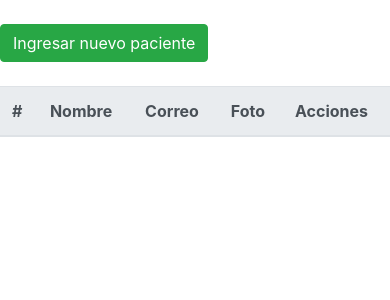
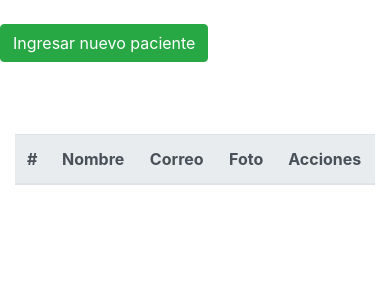
Before and after one commit to francosbenitez/backend, a Flask app: page / in a window 390 px wide. Shown: the part 56-356 px from the top of the page. Run offline with Flask 2, Linux system fonts and the light colour scheme; data that the repository does not hold is empty; some libraries are stand-ins or nearby versions.

Commit message:
add responsive table

```diff
--- a/templates/pacientes/index.html
+++ b/templates/pacientes/index.html
@@ -16,6 +16,7 @@
     <title>Gestión de Pacientes</title>
 </head>
 <body>
+    <div class="container table-responsive py-5">
         <table class="table table-light">
             <thead class="thead-light">
                 <tr>
@@ -43,6 +44,7 @@
                 {% endfor %}
             </tbody>
         </table>
+    </div>
 </body>
 </html>
 
```
Lines whose indentation alone changed are shown as unchanged.
